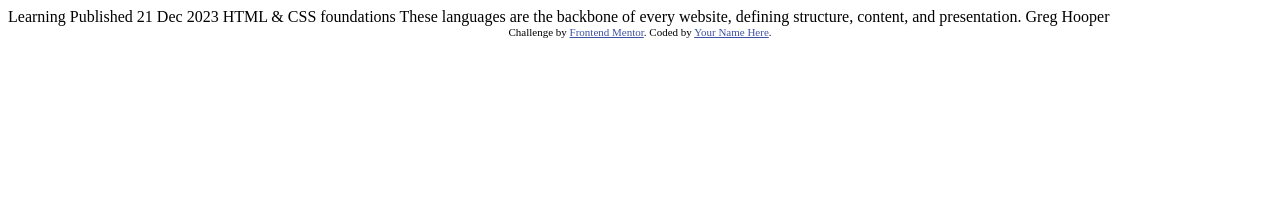
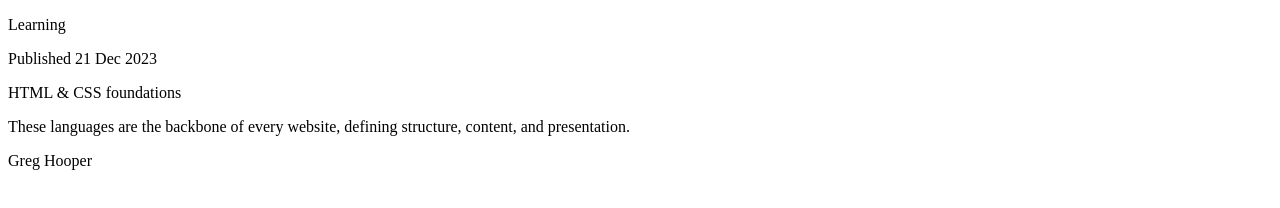
Before and after one commit to JazzyVain/blog-preview-card-main, a plain HTML site: page index.html in a window 1280 px wide. Drawn offline with Linux system fonts and the light colour scheme.

Commit message:
improvisei

```diff
--- a/index.html
+++ b/index.html
@@ -16,19 +16,15 @@
 </head>
 <body>
 
-  Learning
+  <p>Learning</p>
 
-  Published 21 Dec 2023
+  <p>Published 21 Dec 2023</p>
 
-  HTML & CSS foundations
+  <p>HTML & CSS foundations</p>
 
-  These languages are the backbone of every website, defining structure, content, and presentation.
+  <p>These languages are the backbone of every website, defining structure, content, and presentation.</p>
 
-  Greg Hooper
+  <p>Greg Hooper</p>
 
-  <div class="attribution">
-    Challenge by <a href="https://www.frontendmentor.io?ref=challenge" target="_blank">Frontend Mentor</a>.
-    Coded by <a href="#">Your Name Here</a>.
-  </div>
 </body>
 </html>
```
